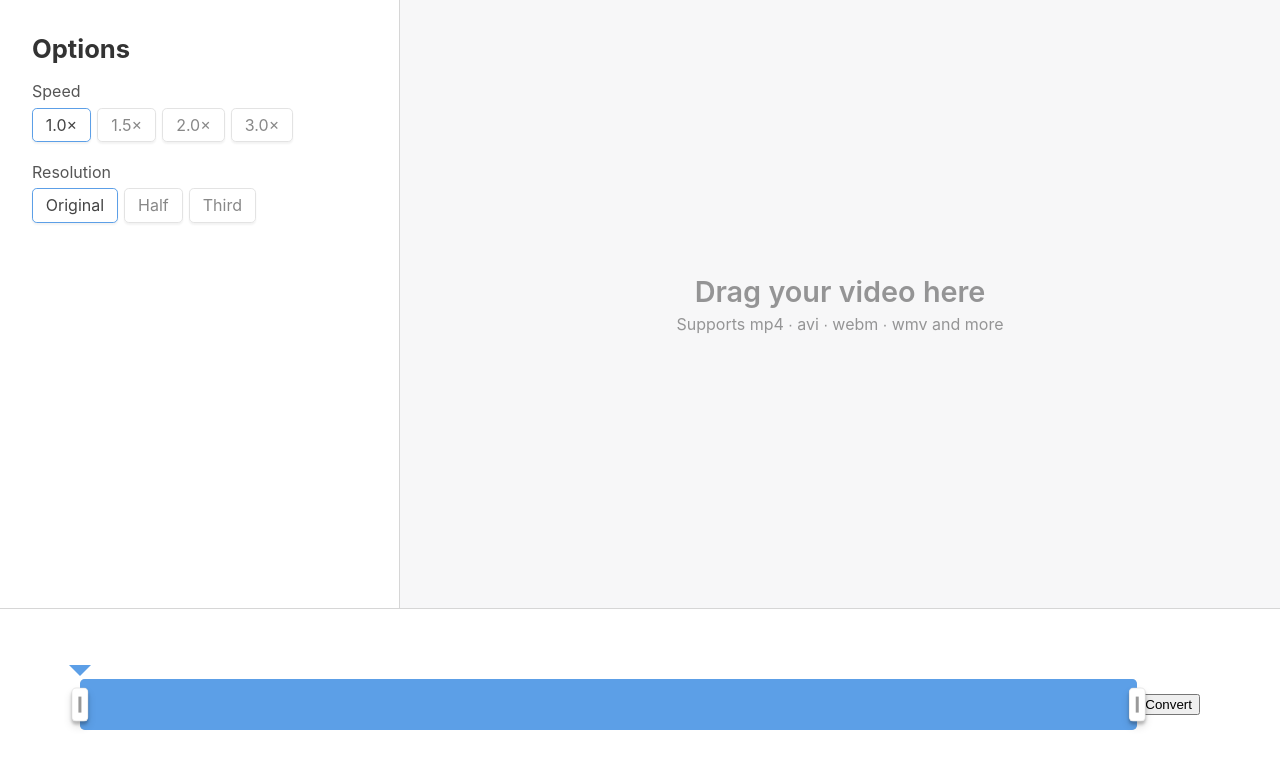
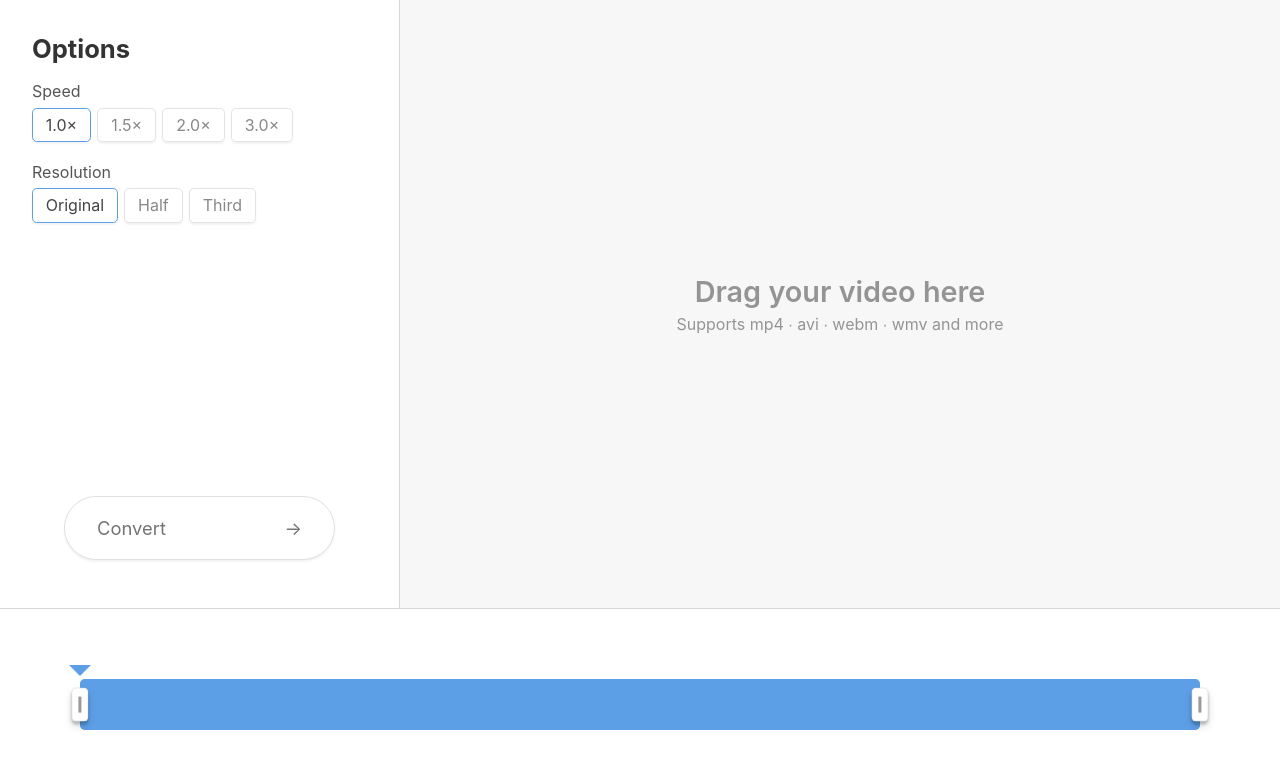
Before and after one commit to ietz/gif, a React (Create React App) app: page / in a window 1280 px wide. Shown: the top 768 px of the page. Built offline with nearby package versions, Linux system fonts and the light colour scheme.

Commit message:
Move convert button into sidebar

```diff
--- a/src/App.tsx
+++ b/src/App.tsx
@@ -8,6 +8,7 @@ import Timeline, { VideoSlice } from './components/Timeline';
 import { Converter } from './common/convert';
 import { DropHint } from './components/DropHint';
 import { useDropzone } from 'react-dropzone';
+import { ConvertButton } from './components/ConvertButton';
 
 const App = () => {
   const [videoFile, setVideoFile] = useState<VideoFile>();
@@ -43,12 +44,16 @@ const App = () => {
 
   return (
     <Container {...getRootProps()}>
+      <Sidebar>
         <Options
           speed={speed}
           selectSpeed={setSpeed}
           resolution={resolution}
           selectResolution={setResolution}
         />
+
+        <ConvertButton onClick={convert} />
+      </Sidebar>
 
       <PlayerArea>
         {!videoFile ? <DropHint isDragActive={isDragActive} /> : (
@@ -77,12 +82,6 @@ const App = () => {
           minSliceLength={10}
           step={0.05}
         />
-        <button
-          type='button'
-          onClick={download}
-        >
-          Convert
-        </button>
       </Controls>
 
       <input {...getInputProps()} />
@@ -95,7 +94,7 @@ interface VideoFile {
   url: string;
 }
 
-const download = async () => {
+const convert = async () => {
   const converter = new Converter('https://unpkg.com/@ffmpeg/core@0.10.0/dist/ffmpeg-core.js');
   await converter.load();
   const url = await converter.convert({
@@ -113,13 +112,24 @@ const Container = styled.div`
 
   display: grid;
   grid-template:
-    "options player" 1fr
+    "sidebar player" 1fr
     "controls controls" var(--controls-height) / var(--options-width) 1fr;
 
   height: 100%;
 
   background-color: #f7f7f8;
   color: #444;
+`;
+
+const Sidebar = styled.div`
+  grid-area: sidebar;
+  background-color: #ffffff;
+  border-right: 1px solid #00000029;
+
+  display: flex;
+  flex-direction: column;
+  justify-content: space-between;
+  padding: 1rem 2rem;
 `;
 
 const Controls = styled.div`
--- /dev/null
+++ b/src/components/ConvertButton.tsx
@@ -0,0 +1,37 @@
+import styled from 'styled-components';
+
+export interface ConvertButtonProps {
+  onClick: () => void;
+}
+
+export const ConvertButton = ({onClick}: ConvertButtonProps) => {
+  return (
+    <Button
+      type='button'
+      onClick={onClick}
+    >
+      <span>Convert</span>
+      <span>&rarr;</span>
+    </Button>
+  )
+}
+
+const Button = styled.button`
+  display: flex;
+  //width: 15rem;
+  height: 4rem;
+  padding: 0 2rem;
+  margin: 0 2rem 2rem;
+
+  border: 1px solid #e0e0e0;
+  border-radius: 2rem;
+  background-color: white;
+  box-shadow: 0 2px 2px 0 #0000000d, 0 3px 5px 0 #00000000;
+
+  color: #747474;
+  font-size: 1.15rem;
+  font-family: inherit;
+  align-items: center;
+  justify-content: space-between;
+  cursor: pointer;
+`;
--- a/src/components/Options.tsx
+++ b/src/components/Options.tsx
@@ -13,7 +13,7 @@ export interface OptionsProps {
 
 const Options = ({speed, selectSpeed, resolution, selectResolution}: OptionsProps) => {
   return (
-    <Container>
+    <div>
       <Title>Options</Title>
 
       <Control>
@@ -37,17 +37,9 @@ const Options = ({speed, selectSpeed, resolution, selectResolution}: OptionsProp
           renderContent={option => <span>{option.text}</span>}
         />
       </Control>
-    </Container>
+    </div>
   )
 }
-
-const Container = styled.div`
-  grid-area: options;
-  background-color: #ffffff;
-  border-right: 1px solid #00000029;
-
-  padding: 1rem 2rem;
-`;
 
 const Title = styled.h1`
   font-weight: bold;
```
Lines whose indentation alone changed are shown as unchanged.
